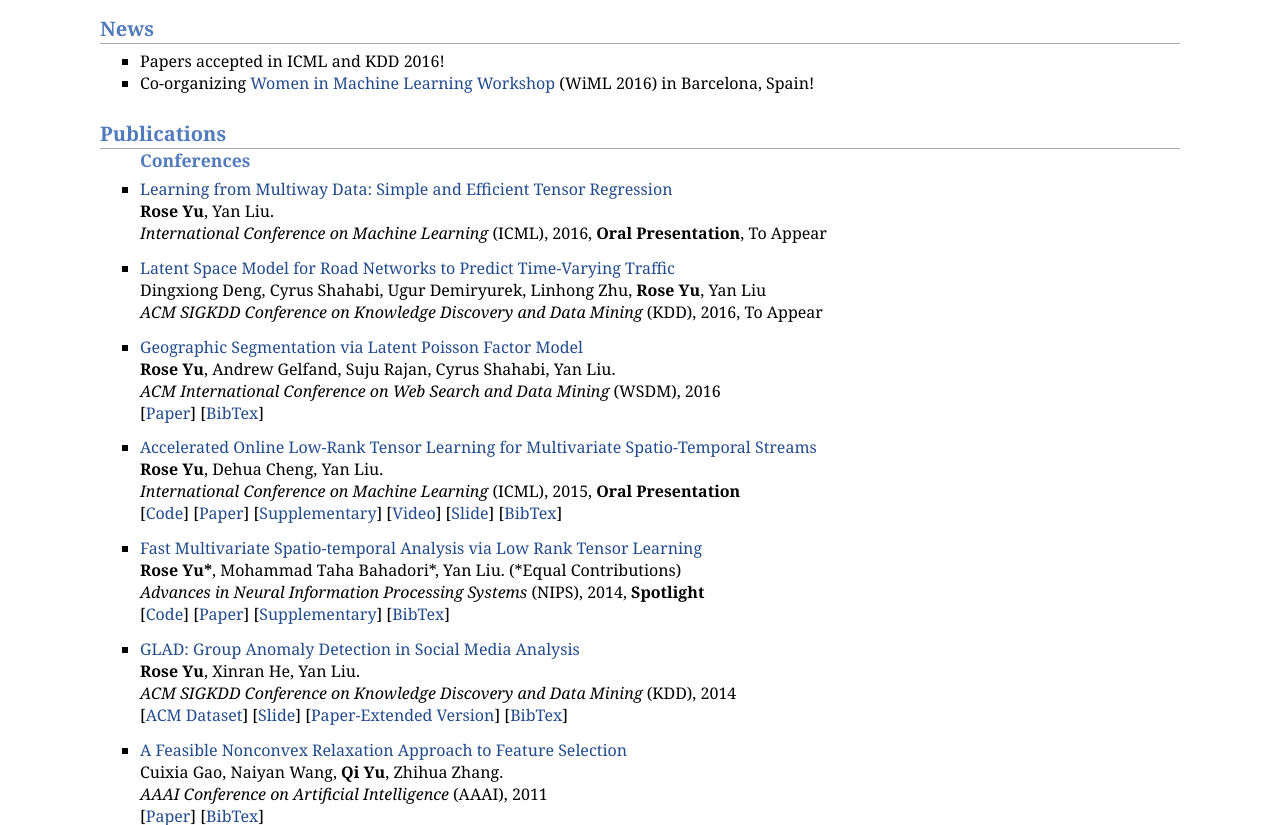
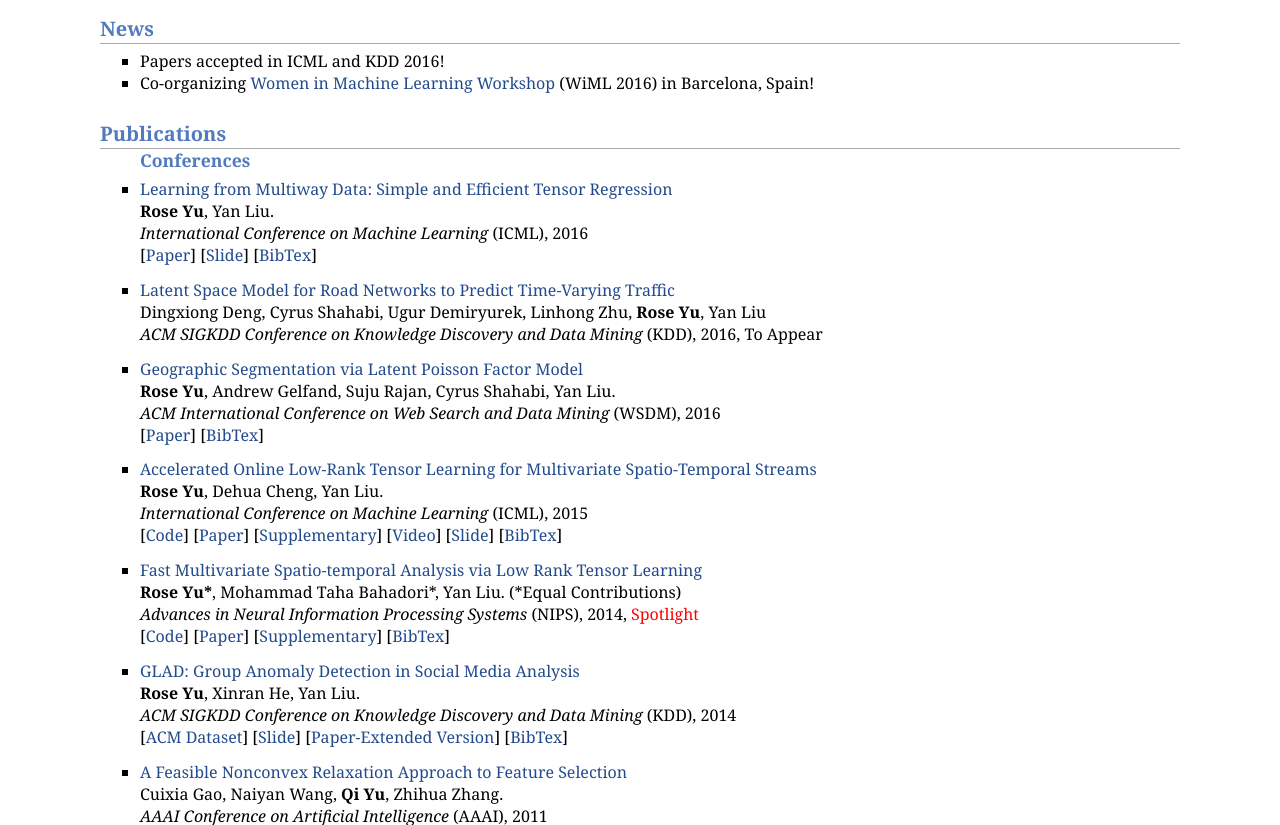
Before and after one commit to yuqirose/yuqirose.github.io, a plain HTML site: page index.html in a window 1280 px wide. Shown: the part 486-1311 px from the top of the page. Drawn offline with Linux system fonts and the light colour scheme.

Commit message:
Fixed slides bug

```diff
--- a/index.html
+++ b/index.html
@@ -86,11 +86,13 @@
 
 <ul>
     <h3>  Conferences</h3>
-        <li>
+       <li>
        <a >Learning from Multiway Data: Simple and Efficient Tensor Regression</br></a>
         <b>Rose Yu</b>, Yan Liu.</br>
-        <em>International Conference on Machine Learning  </em> (ICML), 2016,
-        <b> Oral Presentation</b>, To Appear   </br>
+        <em>International Conference on Machine Learning  </em> (ICML), 2016 </br>
+        [<a href="Papers/icml2016.pdf">Paper</a>]
+        [<a href="Papers/icml2016_slide.pdf">Slide</a>]
+        [<a href="Papers/icml2016.bib">BibTex</a>]
        </li>
       <p style="margin-top:3px">
         <li>
@@ -115,8 +117,7 @@
         <li>
        <a >Accelerated Online Low-Rank Tensor Learning for Multivariate Spatio-Temporal Streams</br></a>
         <b>Rose Yu</b>, Dehua Cheng, Yan Liu.</br>
-        <em>International Conference on Machine Learning  </em> (ICML), 2015,
-        <b> Oral Presentation </b> </br>
+        <em>International Conference on Machine Learning  </em> (ICML), 2015 </br>
         [<a href="icml_code.html">Code</a>]
         [<a href="Papers/icml2015.pdf">Paper</a>]
         [<a href="Papers/icml2015_supp.pdf">Supplementary</a>]
@@ -130,7 +131,7 @@
        <a >Fast Multivariate Spatio-temporal Analysis via Low Rank Tensor Learning</br></a>
         <b>Rose Yu*</b>, Mohammad Taha Bahadori*,  Yan Liu.    (*Equal Contributions)</br>
         <em> Advances in Neural Information Processing Systems  </em> (NIPS), 2014,
-        <b>  Spotlight  </b> </br>
+        <font color="red" <b>  Spotlight  </b> </font></br>
         [<a href="nips_code.html">Code</a>]
         [<a href="http://papers.nips.cc/paper/5429-fast-multivariate-spatio-temporal-analysis-via-low-rank-tensor-learning.pdf">Paper</a>]
         [<a href="Papers/nips2014_supp.pdf">Supplementary</a>]
```
Also changed, not shown: 3 other files.
